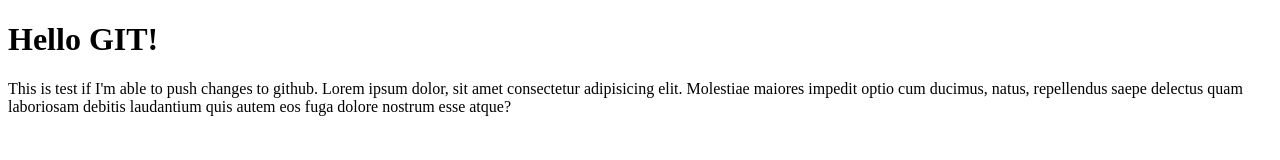
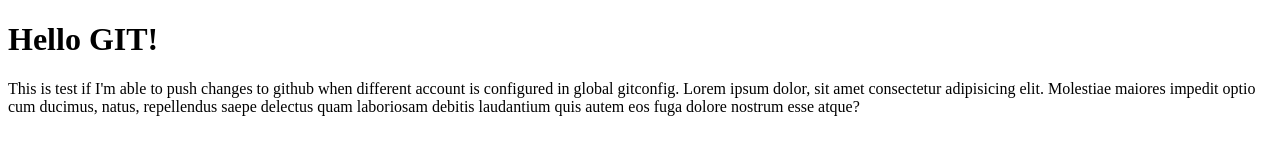
Before and after one commit to andrzejpalica/git-course-4, a plain HTML site: page index.html in a window 1280 px wide. Drawn offline with Linux system fonts and the light colour scheme.

Commit message:
tested push ability with many accounts

```diff
--- a/index.html
+++ b/index.html
@@ -11,7 +11,7 @@
 <body>
     <h1>Hello GIT!</h1>
     <p>
-        This is test if I'm able to push changes to github.
+        This is test if I'm able to push changes to github when different account is configured in global gitconfig.
 
         Lorem ipsum dolor, sit amet consectetur adipisicing elit. Molestiae maiores impedit optio cum ducimus, natus, repellendus saepe delectus quam laboriosam debitis laudantium quis autem eos fuga dolore nostrum esse atque?
     </p>
```
